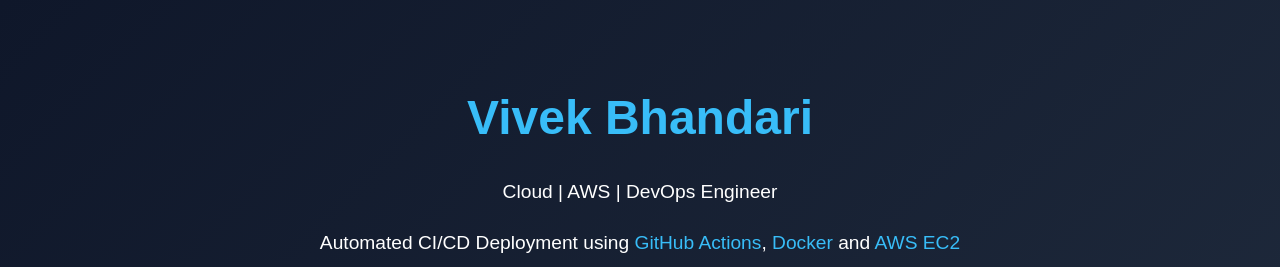
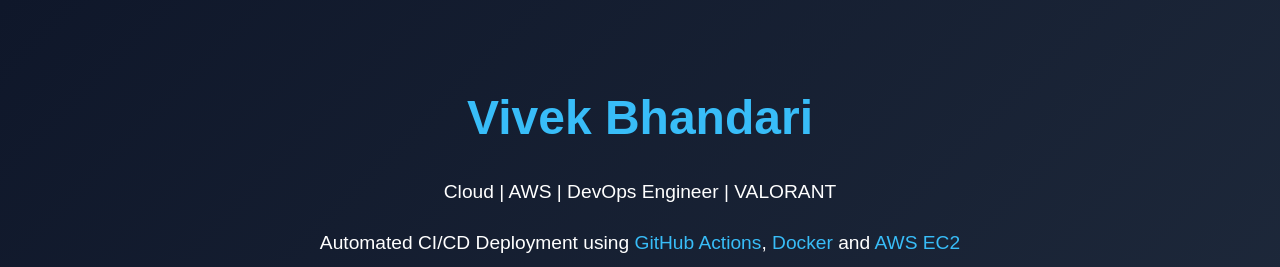
Before and after one commit to Vivekbhandari2301/docker-cicd-project, a plain HTML site: page index.html in a window 1280 px wide. Shown: the top 267 px of the page. Drawn offline with Linux system fonts and the light colour scheme.

Commit message:
Testing GitHub Actions

```diff
--- a/index.html
+++ b/index.html
@@ -122,7 +122,7 @@ footer{
 
 <header>
     <h1>Vivek Bhandari</h1>
-    <p>Cloud | AWS | DevOps Engineer</p>
+    <p>Cloud | AWS | DevOps Engineer  | VALORANT </p>
 
     <p>
         Automated CI/CD Deployment using
```
